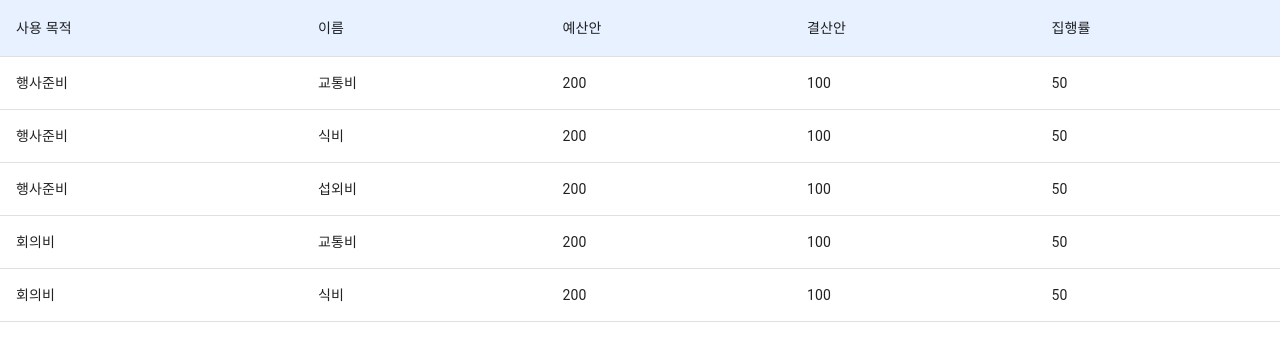
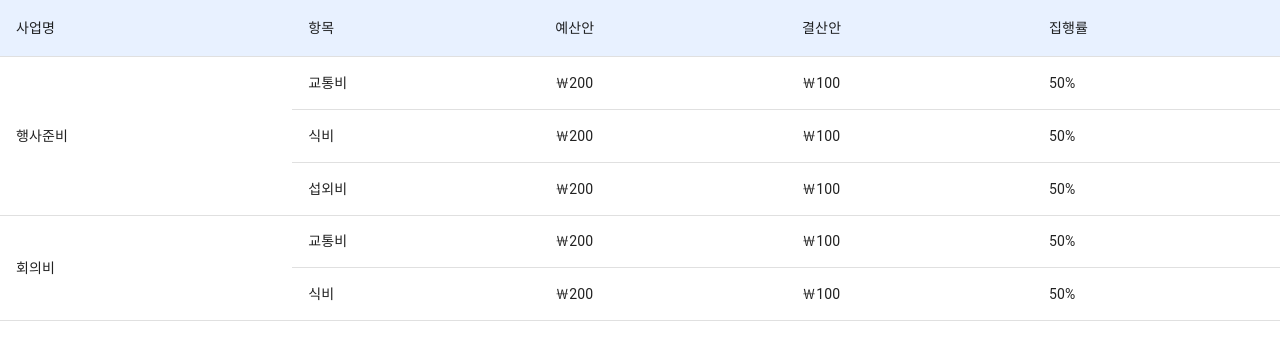
Before and after one commit to jjgit20/git-test, a React (Create React App) app: page / in a window 1280 px wide. Shown: the top 360 px of the page. Built offline with nearby package versions, Linux system fonts and the light colour scheme.

Commit message:
jsondata mapping

```diff
--- a/src/App.js
+++ b/src/App.js
@@ -1,28 +1,11 @@
 import './App.css';
 import DataTable from './components/DataTable';
-
+import jsondata from './testJson.json';
 
 function App() {
-  function createData(
-    purpose,
-    name,
-    plan,
-    result,
-    percentage,
-  ) {
-    return { purpose, name, plan, result, percentage };
-  }
-
-  const rows = [
-      createData("행사준비","교통비",200,100,50),
-      createData("행사준비","식비",200,100,50),
-      createData("행사준비","섭외비",200,100,50),
-      createData("회의비","교통비",200,100,50),
-      createData("회의비","식비",200,100,50),
-  ];
 
   return (
-    <DataTable rows={rows}></DataTable>
+    <DataTable jsondata={jsondata}></DataTable>
   );
 }
 
--- a/src/components/DataTable.js
+++ b/src/components/DataTable.js
@@ -1,4 +1,4 @@
-import React from "react";
+import React, {Fragment} from "react";
 import {Table, TableBody, TableCell, TableHead, TableRow, TableContainer} from '@mui/material';
 import styled from "styled-components";
 import {StyledEngineProvider} from "@mui/styled-engine";
@@ -10,6 +10,7 @@ const MyTableHead = styled(TableHead)`
 
 
 function DataTable(props){
+    console.log(props.jsondata);
 
     return(
         <StyledEngineProvider injectFirst>
@@ -17,22 +18,30 @@ function DataTable(props){
                 <Table>
                 <MyTableHead>
                     <TableRow>
-                    <TableCell >사용 목적</TableCell>
-                    <TableCell>이름</TableCell>
+                    <TableCell >사업명</TableCell>
+                    <TableCell>항목</TableCell>
                     <TableCell>예산안</TableCell>
                     <TableCell>결산안</TableCell>
                     <TableCell>집행률</TableCell>
                     </TableRow>
                 </MyTableHead>
                 <TableBody>
-                    {props.rows.map((row) => (
-                    <TableRow>
-                        <TableCell>{row.purpose}</TableCell>
-                        <TableCell>{row.name}</TableCell>
-                        <TableCell>{row.plan}</TableCell>
-                        <TableCell>{row.result}</TableCell>
-                        <TableCell>{row.percentage}</TableCell>
-                    </TableRow>
+                    {props.jsondata.map(item => (
+                        <Fragment>
+                            <TableRow>
+                                <TableCell rowSpan={item.항목.length + 1}>
+                                {item.사업명}
+                                </TableCell>
+                            </TableRow>
+                            {item.항목.map(subItem => (
+                                    <TableRow>
+                                        <TableCell>{Object.keys(subItem)[0]}</TableCell>
+                                        <TableCell>￦{subItem[Object.keys(subItem)[0]].예산안}</TableCell>
+                                        <TableCell>￦{subItem[Object.keys(subItem)[0]].결산안}</TableCell>
+                                        <TableCell>{subItem[Object.keys(subItem)[0]].집행률}%</TableCell>
+                                    </TableRow>
+                            ))}
+                        </Fragment>
                     ))}
                 </TableBody>
                 </Table>
```
